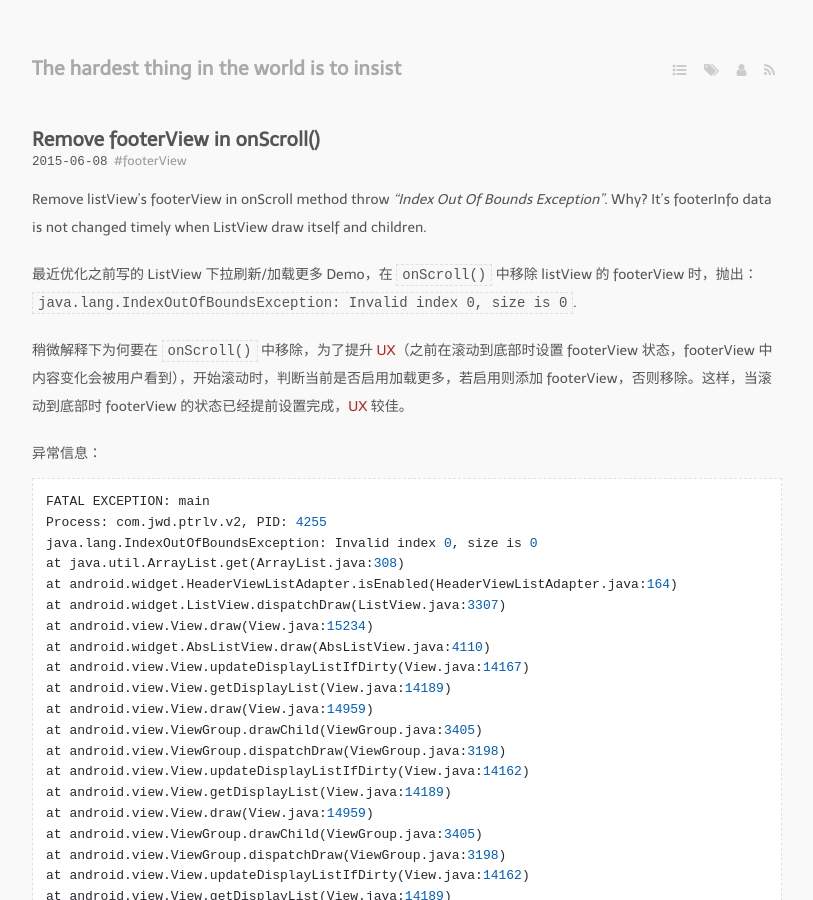
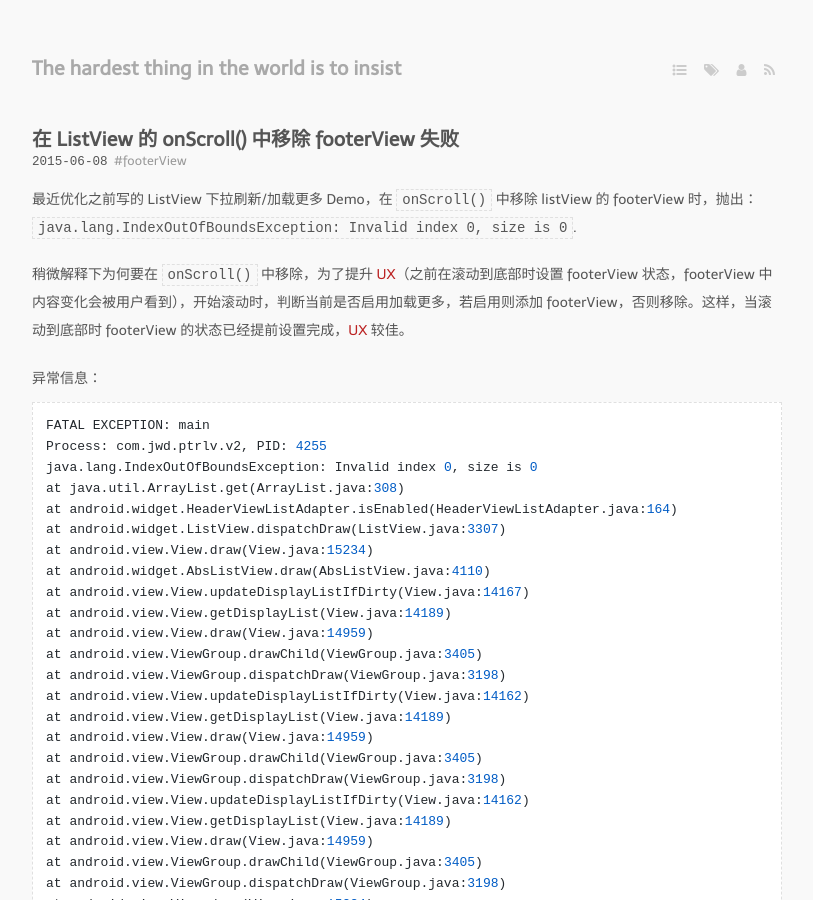
Before and after one commit to johnwatsondev/johnwatsondev.github.io, a Jekyll site: the page built from _posts/2015-06-08-remove-footerview-in-onscroll.md, in a window 1280 px wide and 900 px high. Shown: the whole window, without its empty margins (233-1046 px from the left). Built offline with Jekyll 4.4.1, drawn with Linux system fonts in a browser that asks for light colours; nearby versions of some CDN libraries; some web fonts are replaced; Markdown is read by kramdown in place of the engine named in the settings; comment, search, counter and statistics services are not loaded.

Commit message:
update post title

```diff
--- a/_posts/2015-06-08-remove-footerview-in-onscroll.md
+++ b/_posts/2015-06-08-remove-footerview-in-onscroll.md
@@ -1,14 +1,12 @@
 ---
 layout: post
-title: Remove footerView in onScroll()
+title: 在 ListView 的 onScroll() 中移除 footerView 失败
 guid: true
 comments: true
 categories:
   - android
 tags: [footerView]
 ---
-
-Remove listView's footerView in onScroll method throw _"Index Out Of Bounds Exception"_. Why? It's footerInfo data is not changed timely when ListView draw itself and children.
 
 最近优化之前写的 ListView 下拉刷新/加载更多 Demo，在 `onScroll()` 中移除 listView 的 footerView 时，抛出：`java.lang.IndexOutOfBoundsException: Invalid index 0, size is 0`.
 
```
Also changed, not shown: _posts/2015-09-15-install-parse-failed-no-certificates.md (+2 -4 lines).
